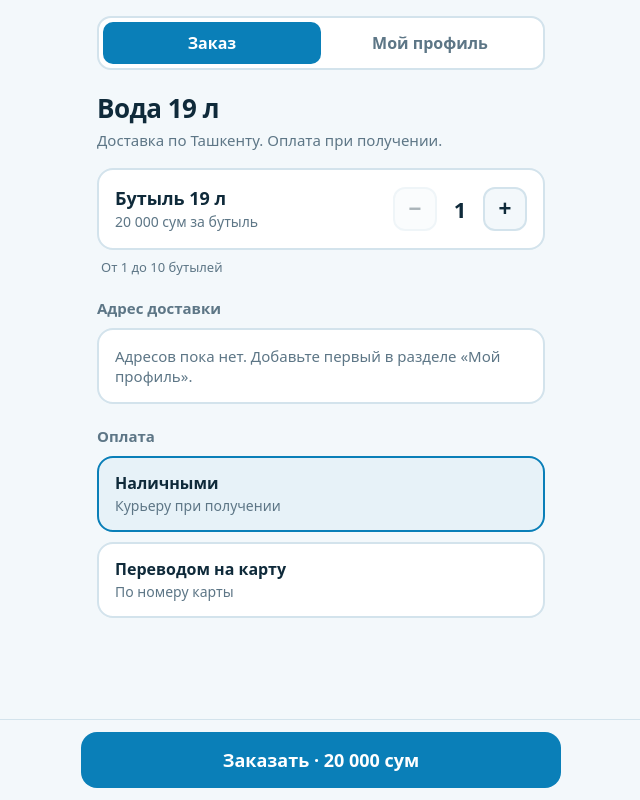
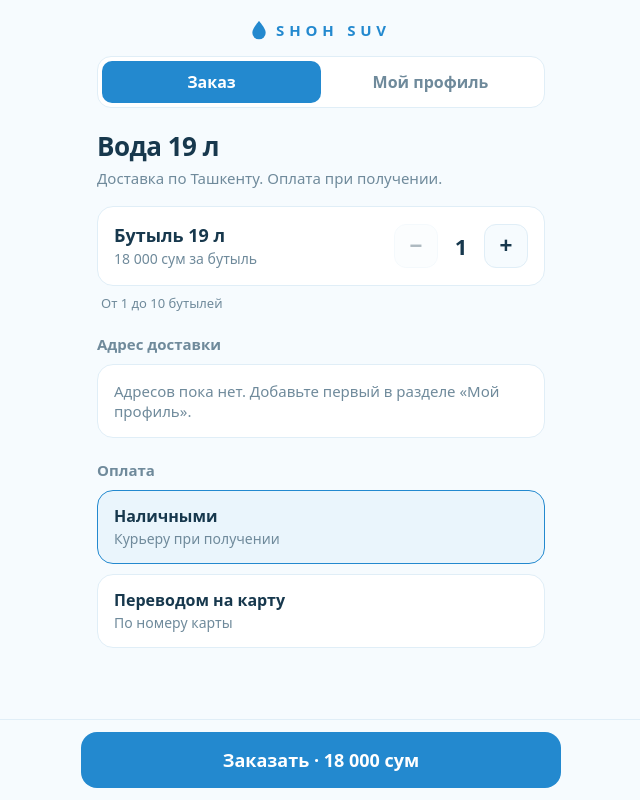
Before and after one commit to ttipeah/water_app, a plain HTML site: page index.html in a window 1280 px wide. Shown: the whole page, without its empty margins (319-959 px from the left). Drawn offline with Linux system fonts and the light colour scheme.

Commit message:
Add files via upload

```diff
--- a/index.html
+++ b/index.html
@@ -3,43 +3,44 @@
 <head>
 <meta charset="utf-8">
 <meta name="viewport" content="width=device-width, initial-scale=1, viewport-fit=cover">
-<title>Заказ воды</title>
+<title>SHOH SUV</title>
 <script src="https://telegram.org/js/telegram-web-app.js"></script>
 <style>
-:root{--bg:#f3f8fb;--card:#fff;--text:#0f2a3a;--muted:#5d7686;--accent:#0a7fb8;--accent-text:#fff;--line:#d3e3ec;--danger:#d64545}
-@media (prefers-color-scheme:dark){:root{--bg:#0c1a23;--card:#142630;--text:#e8f3f9;--muted:#8aa5b4;--accent:#3fb0e4;--accent-text:#05202e;--line:#25404e;--danger:#ff7a7a}}
+:root{color-scheme:light;--bg:#f6fbfe;--card:#fff;--text:#17384d;--muted:#6f8a9b;--accent:#2389cf;--accent-text:#fff;--line:#e0eef7;--tint:#eaf5fc;--danger:#d64545}
 *{box-sizing:border-box;margin:0}
 html,body{background:var(--bg);color:var(--text);font-family:system-ui,-apple-system,"Segoe UI",Roboto,sans-serif}
 body{padding:16px 16px 120px;max-width:480px;margin:0 auto}
-.tabs{display:grid;grid-template-columns:1fr 1fr;background:var(--card);border:2px solid var(--line);border-radius:14px;padding:4px;margin-bottom:20px}
+.tabs{display:grid;grid-template-columns:1fr 1fr;background:var(--card);border:1.5px solid var(--line);border-radius:14px;padding:4px;margin-bottom:20px}
 .tabs button{border:0;background:none;font:inherit;font-weight:600;color:var(--muted);padding:10px;border-radius:10px;cursor:pointer}
 .tabs button[aria-selected="true"]{background:var(--accent);color:var(--accent-text)}
 h1{font-size:26px;letter-spacing:-.02em;margin-bottom:4px}
 .sub{color:var(--muted);font-size:15px;margin-bottom:18px}
 h2{font-size:15px;font-weight:600;color:var(--muted);margin:22px 0 10px}
-.box{background:var(--card);border:2px solid var(--line);border-radius:16px;padding:16px}
+.box{background:var(--card);border:1.5px solid var(--line);border-radius:16px;padding:16px}
 .prod{display:flex;justify-content:space-between;align-items:center;gap:12px}
 .prod b{font-size:18px;display:block}.prod span{color:var(--muted);font-size:14px}
 .stepper{display:flex;align-items:center;gap:6px}
-.stepper button{width:44px;height:44px;border-radius:12px;border:2px solid var(--line);background:var(--bg);color:var(--text);font-size:22px;font-weight:700;cursor:pointer}
+.stepper button{width:44px;height:44px;border-radius:12px;border:1.5px solid var(--line);background:var(--bg);color:var(--text);font-size:22px;font-weight:700;cursor:pointer}
 .stepper button:disabled{opacity:.35}
 .stepper output{min-width:34px;text-align:center;font-size:22px;font-weight:700}
-.opt{display:flex;align-items:center;gap:12px;width:100%;text-align:left;background:var(--card);border:2px solid var(--line);border-radius:16px;padding:14px 16px;font:inherit;color:inherit;cursor:pointer;margin-bottom:10px}
-.opt[aria-pressed="true"]{border-color:var(--accent);background:color-mix(in srgb,var(--accent) 10%,var(--card))}
+.opt{display:flex;align-items:center;gap:12px;width:100%;text-align:left;background:var(--card);border:1.5px solid var(--line);border-radius:16px;padding:14px 16px;font:inherit;color:inherit;cursor:pointer;margin-bottom:10px}
+.opt[aria-pressed="true"]{border-color:var(--accent);background:var(--tint)}
 .opt b{display:block}.opt span{color:var(--muted);font-size:14px}
 .card{margin-top:-2px;margin-bottom:10px;display:flex;justify-content:space-between;align-items:center;gap:10px}
 .card code{font-size:17px;font-weight:600;letter-spacing:.04em}
-.small{border:2px solid var(--line);background:var(--bg);color:var(--text);border-radius:10px;font:inherit;font-size:14px;padding:8px 12px;cursor:pointer}
+.small{border:1.5px solid var(--line);background:var(--bg);color:var(--text);border-radius:10px;font:inherit;font-size:14px;padding:8px 12px;cursor:pointer}
 .del{color:var(--danger)}
-input,select{width:100%;font:inherit;color:var(--text);background:var(--bg);border:2px solid var(--line);border-radius:14px;padding:13px 14px;margin-bottom:10px}
+input,select{width:100%;font:inherit;color:var(--text);background:var(--bg);border:1.5px solid var(--line);border-radius:14px;padding:13px 14px;margin-bottom:10px}
 input:focus,select:focus,button:focus-visible{outline:3px solid var(--accent);outline-offset:2px}
 .row{display:grid;grid-template-columns:1fr 1fr;gap:10px}.row3{display:grid;grid-template-columns:1fr 1fr 1fr;gap:10px}
-.phone{display:flex;align-items:center;background:var(--bg);border:2px solid var(--line);border-radius:14px;margin-bottom:10px}
+.phone{display:flex;align-items:center;background:var(--bg);border:1.5px solid var(--line);border-radius:14px;margin-bottom:10px}
 .phone span{padding-left:14px;font-weight:600;color:var(--muted)}
 .phone input{border:0;margin:0;background:transparent;padding-left:6px}
 .phone input:focus{outline:none}.phone:focus-within{outline:3px solid var(--accent);outline-offset:2px}
 .warn{border-color:var(--danger);margin-bottom:16px;font-size:15px}
 .primary:disabled{opacity:.45;cursor:not-allowed}
+.brand{display:flex;align-items:center;justify-content:center;gap:9px;margin:4px 0 16px;font-weight:700;font-size:15px;letter-spacing:.32em;color:var(--accent)}
+.busycard{text-align:center;padding:40px 8px}.busycard .ico{font-size:44px;margin-bottom:10px}.busycard .sub{margin:8px 0 26px}
 .addr{display:flex;justify-content:space-between;align-items:center;gap:10px;margin-bottom:10px}
 .addr b{display:block}.addr span{color:var(--muted);font-size:14px}
 .primary{display:block;width:100%;border:0;border-radius:16px;background:var(--accent);color:var(--accent-text);font:inherit;font-size:18px;font-weight:700;padding:16px;cursor:pointer}
@@ -52,6 +53,7 @@ input:focus,select:focus,button:focus-visible{outline:3px solid var(--accent);ou
 </style>
 </head>
 <body>
+<header class="brand"><svg width="16" height="20" viewBox="0 0 18 22" aria-hidden="true"><path d="M9 1C9 1 1.5 9.2 1.5 14a7.5 7.5 0 0 0 15 0C16.5 9.2 9 1 9 1z" fill="currentColor"/></svg>SHOH SUV</header>
 <nav class="tabs" role="tablist">
   <button role="tab" id="t-order" aria-selected="true">Заказ</button>
   <button role="tab" id="t-profile" aria-selected="false">Мой профиль</button>
@@ -59,7 +61,13 @@ input:focus,select:focus,button:focus-visible{outline:3px solid var(--accent);ou
 
 <!-- ЗАКАЗ -->
 <main id="v-order">
-  <div class="box warn" id="busy" hidden>⏳ У вас уже есть активный заказ. Пожалуйста, подождите его завершения или подтверждения оператором.</div>
+  <div class="busycard" id="busy" hidden>
+    <div class="ico">⏳</div>
+    <h1>Заказ ожидает подтверждения</h1>
+    <p class="sub" id="busyText"></p>
+    <button class="primary" id="busyClose">Понятно</button>
+  </div>
+  <div id="orderForm">
   <h1>Вода 19 л</h1>
   <p class="sub">Доставка по Ташкенту. Оплата при получении.</p>
 
@@ -85,6 +93,7 @@ input:focus,select:focus,button:focus-visible{outline:3px solid var(--accent);ou
   </div>
   <p class="sub" id="cardHint" hidden style="font-size:13px;margin:0 4px 10px">После нажатия «Заказать» бот пришлёт реквизиты. Отправьте ему скриншот перевода прямо в чат.</p>
   <p class="err" id="err" hidden></p>
+  </div>
 </main>
 
 <!-- ПРОФИЛЬ -->
@@ -117,14 +126,15 @@ input:focus,select:focus,button:focus-visible{outline:3px solid var(--accent);ou
 
 <script>
 // ===== Настройки =====
-const PRICE = 20000;                 // цена за бутыль
+const PRICE = 18000;                 // цена за бутыль
 const CURRENCY = "сум";
-const CARD_NUMBER = "9860 3501 4466 7838"; // номер карты для перевода
+const CARD_NUMBER = "8600 0000 0000 0000"; // номер карты для перевода
 const MIN = 1, MAX = 10;
 // =====================
 
 const tg = window.Telegram && Telegram.WebApp;
 if (tg) { tg.ready(); tg.expand(); }
+try{ tg.setHeaderColor("#f6fbfe"); tg.setBackgroundColor("#f6fbfe"); }catch(e){}
 const $ = id => document.getElementById(id);
 const fmt = n => n.toLocaleString("ru-RU").replace(/\u00a0/g," ") + " " + CURRENCY;
 const fmtAddr = a => a.text || [
@@ -147,7 +157,8 @@ const store = {
   }
 };
 
-const busy = new URLSearchParams(location.search).get("busy") === "1"; // бот открывает апку с ?busy=1, если есть активный заказ
+const busyId = new URLSearchParams(location.search).get("busy") || ""; // бот открывает апку с ?busy=НОМЕР, если есть активный заказ
+const busy = busyId !== "";
 let qty = 1, pay = "cash", addresses = [], selected = null, phone = "", name = "";
 
 let sent = false; // заказ уже отправлен в этой сессии
@@ -158,8 +169,9 @@ function renderOrder(){
   $("qty").textContent = qty;
   $("minus").disabled = qty <= MIN;
   $("plus").disabled = qty >= MAX;
-  $("order").textContent = busy ? "Активный заказ уже оформлен" : `Заказать · ${fmt(PRICE*qty)}`;
-  $("order").disabled = busy; $("busy").hidden = !busy;
+  $("order").textContent = `Заказать · ${fmt(PRICE*qty)}`;
+  $("busy").hidden = !busy; $("orderForm").hidden = busy; $("bar").hidden = busy;
+  $("busyText").textContent = (busyId && busyId !== "1" ? `Заказ №${busyId} передан оператору. ` : "") + "Как только его подтвердят или отклонят, вы сможете оформить новый заказ.";
   $("cardBox").hidden = pay !== "card"; $("cardHint").hidden = pay !== "card";
   $("cardNum").textContent = CARD_NUMBER;
   document.querySelectorAll("[data-pay]").forEach(b => b.setAttribute("aria-pressed", b.dataset.pay===pay));
@@ -185,6 +197,7 @@ function show(tab){
 $("t-order").onclick = () => show("order");
 $("t-profile").onclick = () => show("profile");
 
+$("busyClose").onclick = () => { try{ tg.close(); }catch(e){} };
 $("minus").onclick = () => { if(qty>MIN){ qty--; renderOrder(); } };
 $("plus").onclick  = () => { if(qty<MAX){ qty++; renderOrder(); } };
 document.querySelector("#v-order").addEventListener("click", e => {
```
